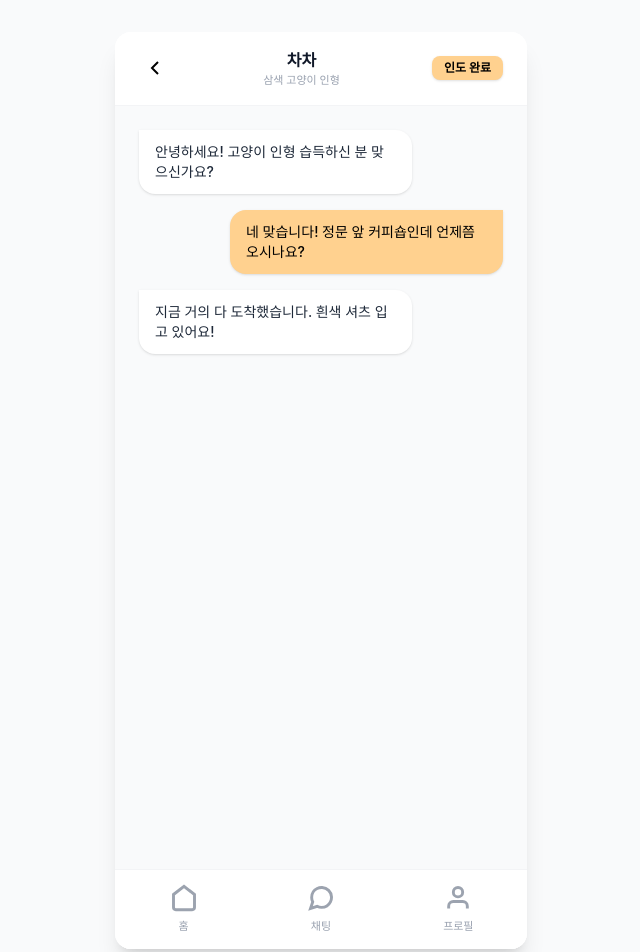
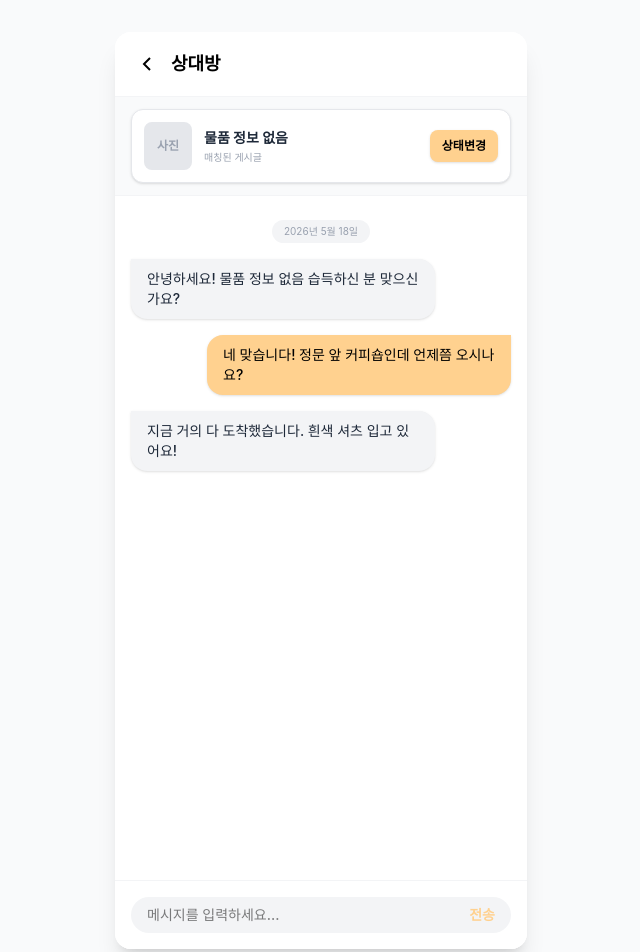
Before and after one commit to dbdlf/MatchCatch, a React (Vite) app: page /chatdetail in a window 1280 px wide. Shown: the top 952 px of the page, without its empty margins (319-959 px from the left). Built offline with nearby package versions, Linux system fonts and the light colour scheme.

Commit message:
refactor: remove redundant chat page

```diff
--- a/src/pages/ChatDetailPage.jsx
+++ b/src/pages/ChatDetailPage.jsx
@@ -6,27 +6,26 @@ function ChatDetailPage() {
   const navigate = useNavigate();
   const location = useLocation();
 
-  // 1. 이전 화면에서 넘겨받은 채팅방 정보 (없으면 기본 더미값)
-  const chatRoomInfo = location.state?.roomInfo || {
-    id: "chat_01",
-    partnerId: "차차",
-    itemTitle: "삼색 고양이 인형",
-    initialStatus: "REGISTERED" // REGISTERED(진행중) -> DELIVERED(인도완료)
+  const chatRoomInfo = {
+    id: location.state?.chatId || "chat_01",
+    partnerId: location.state?.opponentName || "상대방",
+    itemTitle: location.state?.postTitle || "물품 정보 없음",
+    initialStatus: "REGISTERED"
   };
 
-  // 2. 물품 상태 관리
+  // 물품 상태 관리 (진행중 REGISTERED -> 인도완료 DELIVERED)
   const [itemStatus, setItemStatus] = useState(chatRoomInfo.initialStatus);
 
-  // 3. 채팅 메시지 내역 상태 관리 (초기 더미 메시지 포함)
+  // 채팅 메시지 내역 상태 관리
   const [messages, setMessages] = useState([
-    { id: 1, sender: "차차", text: "안녕하세요! 고양이 인형 습득하신 분 맞으신가요?", type: "TALK" },
+    { id: 1, sender: chatRoomInfo.partnerId, text: `안녕하세요! ${chatRoomInfo.itemTitle} 습득하신 분 맞으신가요?`, type: "TALK" },
     { id: 2, sender: "me", text: "네 맞습니다! 정문 앞 커피숍인데 언제쯤 오시나요?", type: "TALK" },
-    { id: 3, sender: "차차", text: "지금 거의 다 도착했습니다. 흰색 셔츠 입고 있어요!", type: "TALK" }
+    { id: 3, sender: chatRoomInfo.partnerId, text: "지금 거의 다 도착했습니다. 흰색 셔츠 입고 있어요!", type: "TALK" }
   ]);
 
   const [inputText, setInputText] = useState("");
 
-  // 4. 메시지 전송 함수
+  // 메시지 전송 함수
   const handleSendMessage = (e) => {
     e.preventDefault();
     if (!inputText.trim()) return;
@@ -42,89 +41,95 @@ function ChatDetailPage() {
     setInputText("");
   };
 
-  // 5. [인도 완료] 상태 변경 시 시스템 안내 메시지 발송 함수
+  // [인도 완료] 상태 변경 및 시스템 메시지 발송
   const handleCompleteDelivery = () => {
-    if (window.confirm("물품을 상대방에게 전달하셨습니까?\n확인을 누르면 상태가 변경되고 후기 요청 메시지가 발송됩니다.")) {
-      setItemStatus("DELIVERED"); // 1. 물품 상태를 인도 완료로 변경
+    const confirm = window.confirm("물건을 성공적으로 전달받으셨나요? 상대방도 수락해야 '인도 완료' 처리됩니다.");
+    if (confirm) {
+      setItemStatus("DELIVERED");
 
-      // 2. 채팅 내역에 후기 작성 버튼이 포함될 'SYSTEM' 타입 메시지 강제 추가
       const systemNotice = {
         id: `system_${Date.now()}`,
         sender: "SYSTEM",
         text: "물품 인도가 완료되었습니다! 따뜻한 거래를 위해 서로에게 후기를 남겨주세요.",
-        type: "SYSTEM" // 일반 채팅과 구별되는 시스템 타입
+        type: "SYSTEM"
       };
 
       setMessages(prev => [...prev, systemNotice]);
-      alert("물품 상태가 인도 완료로 변경되었습니다.");
+      alert("인도 완료 확인이 전송되었습니다.");
     }
   };
 
-  // 6. 후기 작성하기 버튼 클릭 시 처리
-  const handleGoReview = () => {
-    navigate('/review', { state: { partnerId: chatRoomInfo.partnerId } });
-  };
-
   return (
-    <Layout>
-      {/* 상단 헤더: 상대방 이름 및 [인도 완료] 버튼 */}
-      <div className="flex items-center justify-between px-6 py-4 border-b border-gray-100 bg-white">
-        <button onClick={() => navigate(-1)} className="p-1">
+    <Layout hideNav>
+      {/* A. 상단 헤더 네비게이션 */}
+      <div className="flex items-center px-4 py-4 border-b border-gray-100 bg-white">
+        <button onClick={() => navigate(-1)} className="p-1 mr-2">
           <svg width="24" height="24" viewBox="0 0 24 24" fill="none" stroke="black" strokeWidth="2">
             <path d="M15 18l-6-6 6-6" />
           </svg>
         </button>
-
-        <div className="text-center">
-          <h1 className="text-base font-bold text-gray-900">{chatRoomInfo.partnerId}</h1>
-          <p className="text-[11px] text-gray-400 font-medium">{chatRoomInfo.itemTitle}</p>
+        <span className="font-bold text-lg">{chatRoomInfo.partnerId}</span>
       </div>
 
-        {/* 물품 상태에 따른 버튼 분기 처리 */}
+      {/* B. 매칭 물품 정보 카드 (상단 고정) */}
+      <div className="px-4 py-3 bg-gray-50 border-b border-gray-100">
+        <div className="bg-white p-3 border border-gray-200 rounded-xl flex items-center shadow-sm">
+          <div className="w-12 h-12 bg-gray-200 rounded-lg overflow-hidden mr-3 flex items-center justify-center text-xs text-gray-400 font-bold">
+            사진
+          </div>
+          <div className="flex-1">
+            <h4 className="font-bold text-sm text-gray-800">{chatRoomInfo.itemTitle}</h4>
+            <p className="text-[10px] text-gray-400 mt-0.5">매칭된 게시글</p>
+          </div>
+
+          {/* 상태에 따른 버튼 변경 */}
           {itemStatus === "REGISTERED" ? (
             <button
               onClick={handleCompleteDelivery}
-            className="bg-[#FFD18F] text-black px-3 py-1 rounded-lg text-xs font-bold shadow-sm hover:brightness-95 transition-all"
+              className="bg-[#FFD18F] text-black px-3 py-2 rounded-lg text-xs font-bold shadow-sm hover:bg-[#ffc67a] transition-colors"
             >
-            인도 완료
+              상태변경
             </button>
           ) : (
-          <span className="bg-gray-100 text-gray-400 px-3 py-1 rounded-lg text-xs font-bold">
-            인도 완료됨
+            <span className="bg-gray-100 text-gray-400 px-3 py-2 rounded-lg text-xs font-bold">
+              인도 완료
             </span>
           )}
         </div>
+      </div>
 
-      {/* 채팅 메시지 영역 (스크롤 가능) */}
-      <div className="flex-1 overflow-y-auto px-6 py-6 space-y-4 bg-gray-50 pb-24">
+      {/* C. 채팅 메시지 영역 (스크롤 가능) */}
+      <div className="flex-1 overflow-y-auto px-4 py-6 space-y-4 bg-white pb-24">
+        <div className="flex justify-center">
+          <span className="text-[10px] bg-gray-100 px-3 py-1 rounded-full text-gray-400">2026년 5월 18일</span>
+        </div>
+
         {messages.map((msg) => {
-          // Case A: 후기 작성을 유도하는 시스템 안내 메시지 디자인
+          // 시스템 대화 카드 (인도 완료 시 등장)
           if (msg.type === "SYSTEM") {
             return (
-              <div key={msg.id} className="flex flex-col items-center justify-center my-6 px-4">
-                <div className="bg-white border border-amber-100 rounded-2xl p-4 shadow-sm max-w-[90%] text-center space-y-3">
-                  <p className="text-xs text-gray-600 leading-relaxed font-medium">
-                    {msg.text}
-                  </p>
+              <div key={msg.id} className="flex flex-col items-center justify-center my-4">
+                <div className="bg-gray-50 border border-gray-100 rounded-2xl p-4 text-center max-w-[90%] shadow-sm space-y-3">
+                  <p className="text-xs text-gray-600 leading-relaxed font-medium">{msg.text}</p>
                   <button
-                    onClick={handleGoReview}
-                    className="w-full bg-[#FFD18F] text-black text-xs font-bold py-2 rounded-lg hover:brightness-95 active:scale-[0.98] transition-all"
+                    onClick={() => navigate('/review/123')}
+                    className="w-full bg-[#FFD18F] text-black text-xs font-bold py-2 rounded-xl hover:brightness-95 active:scale-[0.98] transition-all"
                   >
-                    후기 작성하기
+                    후기 작성하러 가기
                   </button>
                 </div>
               </div>
             );
           }
 
-          // Case B: 일반 대화 메시지 디자인 (내 메시지 vs 상대방 메시지)
+          // 일반 대화
           const isMe = msg.sender === "me";
           return (
             <div key={msg.id} className={`flex ${isMe ? 'justify-end' : 'justify-start'}`}>
-              <div className={`max-w-[75%] px-4 py-3 rounded-2xl text-sm font-medium shadow-sm ${
+              <div className={`max-w-[80%] px-4 py-2.5 rounded-2xl text-sm font-medium shadow-sm ${
                 isMe
                   ? 'bg-[#FFD18F] text-black rounded-tr-none'
-                  : 'bg-white text-gray-800 rounded-tl-none'
+                  : 'bg-gray-100 text-gray-800 rounded-tl-none'
               }`}>
                 {msg.text}
               </div>
@@ -133,24 +138,23 @@ function ChatDetailPage() {
         })}
       </div>
 
-      {/* 하단 메시지 입력창 */}
+      {/* D. 하단 메시지 입력창 (고정) */}
       <form
         onSubmit={handleSendMessage}
-        className="absolute bottom-0 left-0 right-0 p-4 bg-white border-t border-gray-100 flex space-x-2 items-center"
+        className="p-4 border-t border-gray-100 bg-white absolute bottom-0 left-0 right-0"
       >
+        <div className="flex items-center bg-gray-100 rounded-full px-4 py-2">
           <input
             type="text"
             placeholder="메시지를 입력하세요..."
             value={inputText}
             onChange={(e) => setInputText(e.target.value)}
-          className="flex-1 p-3 bg-gray-100 rounded-xl outline-none text-sm font-medium"
+            className="flex-1 bg-transparent outline-none text-sm font-medium"
           />
-        <button
-          type="submit"
-          className="bg-black text-white px-4 py-3 rounded-xl text-sm font-bold active:scale-95 transition-all"
-        >
+          <button type="submit" className="ml-2 text-[#FFD18F] font-bold text-sm hover:brightness-90">
             전송
           </button>
+        </div>
       </form>
     </Layout>
   );
```
Lines whose indentation alone changed are shown as unchanged.
